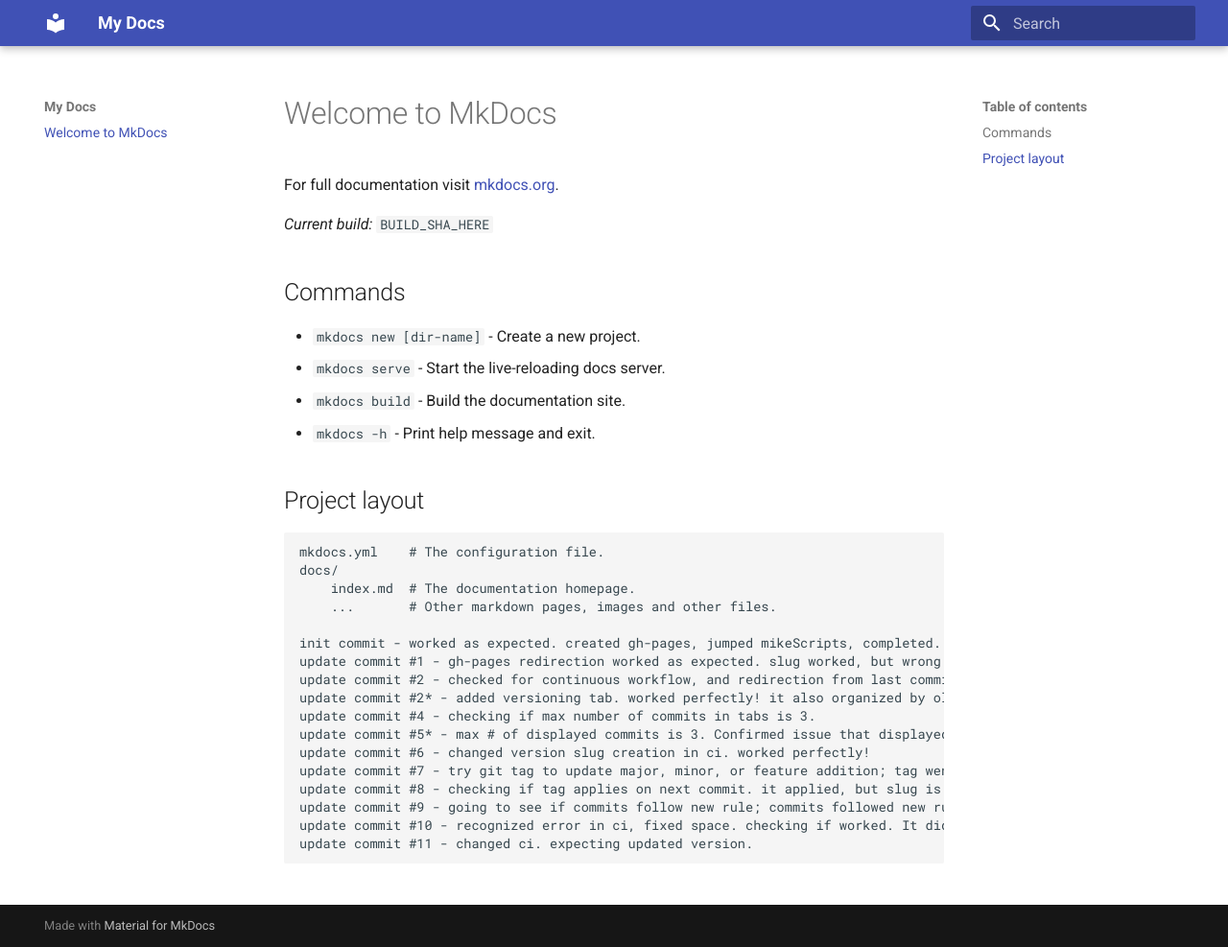
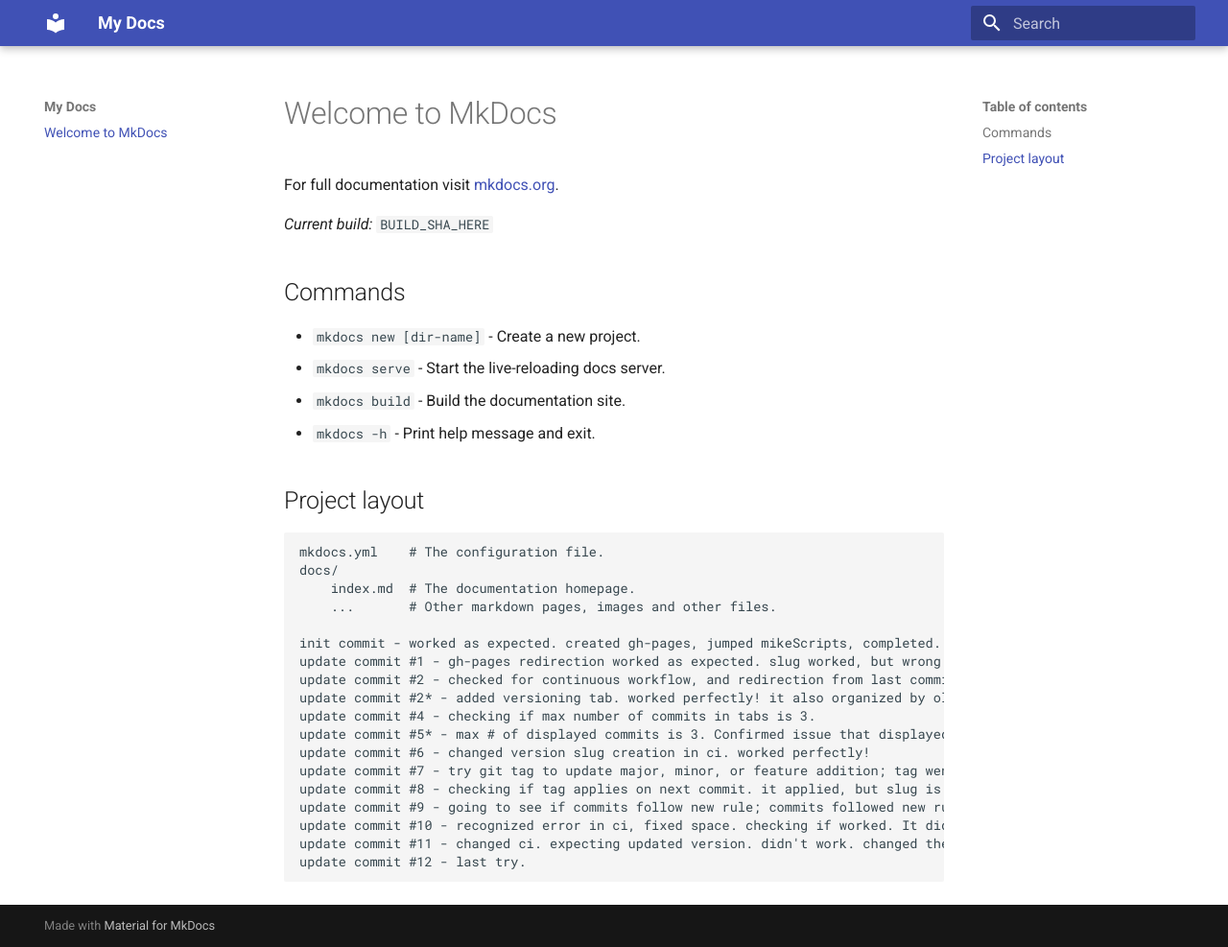
Before and after one commit to mateusloubach/docs, an MkDocs documentation site: the page built from documentation/docs/index.md, in a window 1280 px wide and 987 px high. Shown: the whole window at 96% size. Built offline with MkDocs 1.6.1 and Material for MkDocs 9.7.7, drawn with Linux system fonts in a browser that asks for light colours; the version menu is left out.

Commit message:
update commit #12

```diff
--- a/documentation/docs/index.md
+++ b/documentation/docs/index.md
@@ -29,4 +29,5 @@
     update commit #8 - checking if tag applies on next commit. it applied, but slug is displaying the first format of verions;
     update commit #9 - going to see if commits follow new rule; commits followed new rule. - although I lose commit `8ba73bc`
     update commit #10 - recognized error in ci, fixed space. checking if worked. It didn't! - changed ci for correct results.
-    update commit #11 - changed ci. expecting updated version.
+    update commit #11 - changed ci. expecting updated version. didn't work. changed the "determine version from tags"
+    update commit #12 - last try.
```
Also changed, not shown: 1 other file.
